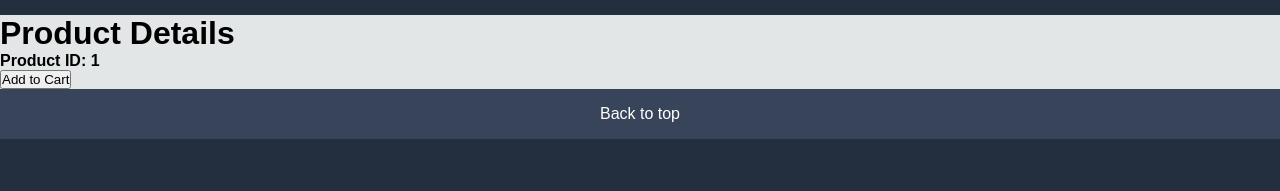
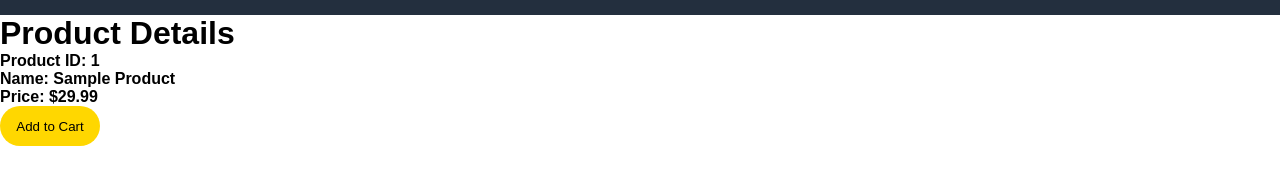
Before and after one commit to Dekunle013/Amazon-clonee, a React (Vite) app: page /product/1 in a window 1280 px wide. Shown: the part 129-320 px from the top of the page. Built offline with nearby package versions, Linux system fonts and the light colour scheme; a web font is replaced by a local one.

Commit message:
Product page logic

```diff
--- a/src/components/ProductGrid.css
+++ b/src/components/ProductGrid.css
@@ -44,19 +44,13 @@ h2 {
   display: flex;
   flex-direction: column;
   justify-content: space-between;
-}
-
-.handpickGrid {
-  display: flex;
-  flex-direction: column;
-  justify-content: space-between;
   cursor: pointer;
   transition: transform 0.2s;
 }
 
-.handpickGrid:hover {
+/* .handpickGrid:hover {
   transform: translateY(-5px);
-}
+} */
 
 .productName {
   font-size: 12px;
--- /dev/null
+++ b/src/components/ProductPage.css
@@ -0,0 +1,13 @@
+.product-page {
+  width: 100vw;
+  height: 700px;
+  background-color: #fff;
+}
+
+.add-to-cart-button {
+  background-color: gold;
+  width: 100px;
+  height: 40px;
+  border-radius: 30px;
+  border: none;
+}
--- a/src/components/ProductPage.jsx
+++ b/src/components/ProductPage.jsx
@@ -1,18 +1,50 @@
-import React from 'react';
+import React, { useEffect, useState } from 'react';
 import { useParams } from 'react-router-dom';
+import './ProductPage.css';
 
 function ProductPage() {
   const { id } = useParams();
+  const [product, setProduct] = useState(null);
+  const [loading, setLoading] = useState(true);
 
-  // Here you would typically fetch the product details based on the id
-  // For now, we'll just display the id
+  useEffect(() => {
+    // Simulating a fetch operation to get product details based on the ID
+    const fetchProductDetails = async () => {
+      try {
+        // Replace this with your actual API call
+        const response = await new Promise((resolve) =>
+          setTimeout(() => resolve({ id, name: 'Sample Product', price: 29.99 }), 1000)
+        );
+        setProduct(response);
+      } catch (error) {
+        console.error('Failed to fetch product details:', error);
+      } finally {
+        setLoading(false);
+      }
+    };
+
+    fetchProductDetails();
+  }, [id]);
+
+  if (loading) {
+    return <div>Loading...</div>;
+  }
+
+  if (!product) {
+    return <div>Product not found.</div>;
+  }
 
   return (
     <div className="product-page">
       <h1>Product Details</h1>
-      <p>Product ID: {id}</p>
+      <p>Product ID: {product.id}</p>
+      <p>Name: {product.name}</p>
+      <p>Price: ${product.price}</p>
       {/* Add more product details here */}
-      <button onClick={() => console.log(`Added product ${id} to cart`)}>
+      <button
+        className="add-to-cart-button"
+        onClick={() => console.log(`Added product ${product.id} to cart`)}
+      >
         Add to Cart
       </button>
     </div>
```
